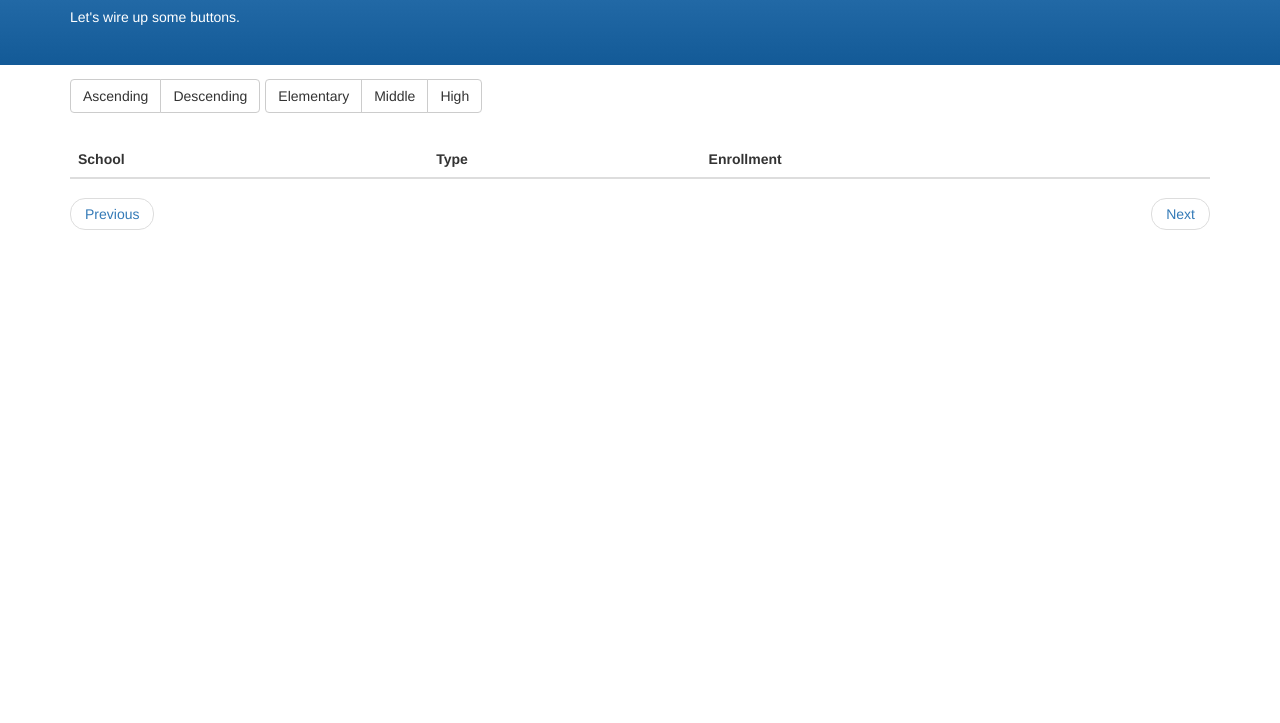
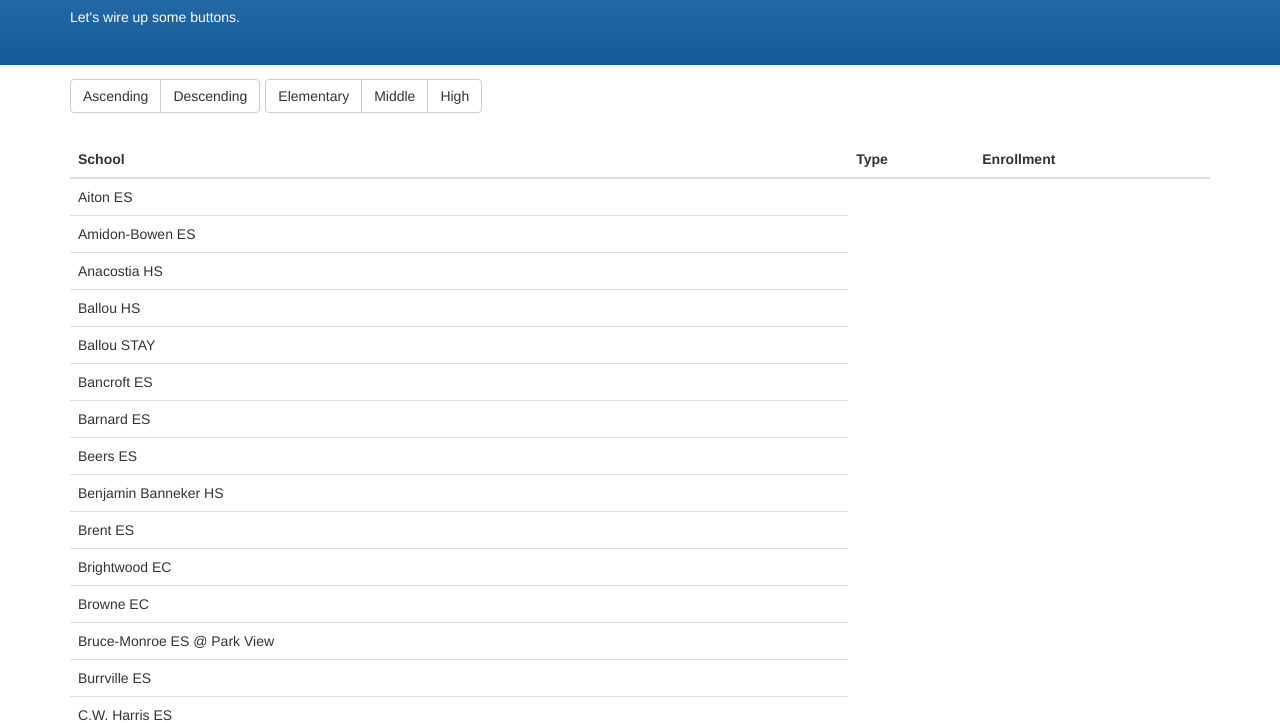
Before and after one commit to vivhou/week-2-js-dom, a plain HTML site: page index.html in a window 1280 px wide. Shown: the part 77-800 px from the top of the page. Drawn offline with nearby package versions, Linux system fonts and the light colour scheme.

Commit message:
Populate the school name column

```diff
--- a/index.html
+++ b/index.html
@@ -190,6 +190,10 @@
     data.forEach(function (d) {
       var row = document.createElement('tr');
 
+      var school = document.createElement('td');
+      school.innerHTML = d.name;
+      row.appendChild(school);
+
       tbody.appendChild(row);
     });
   }
```
